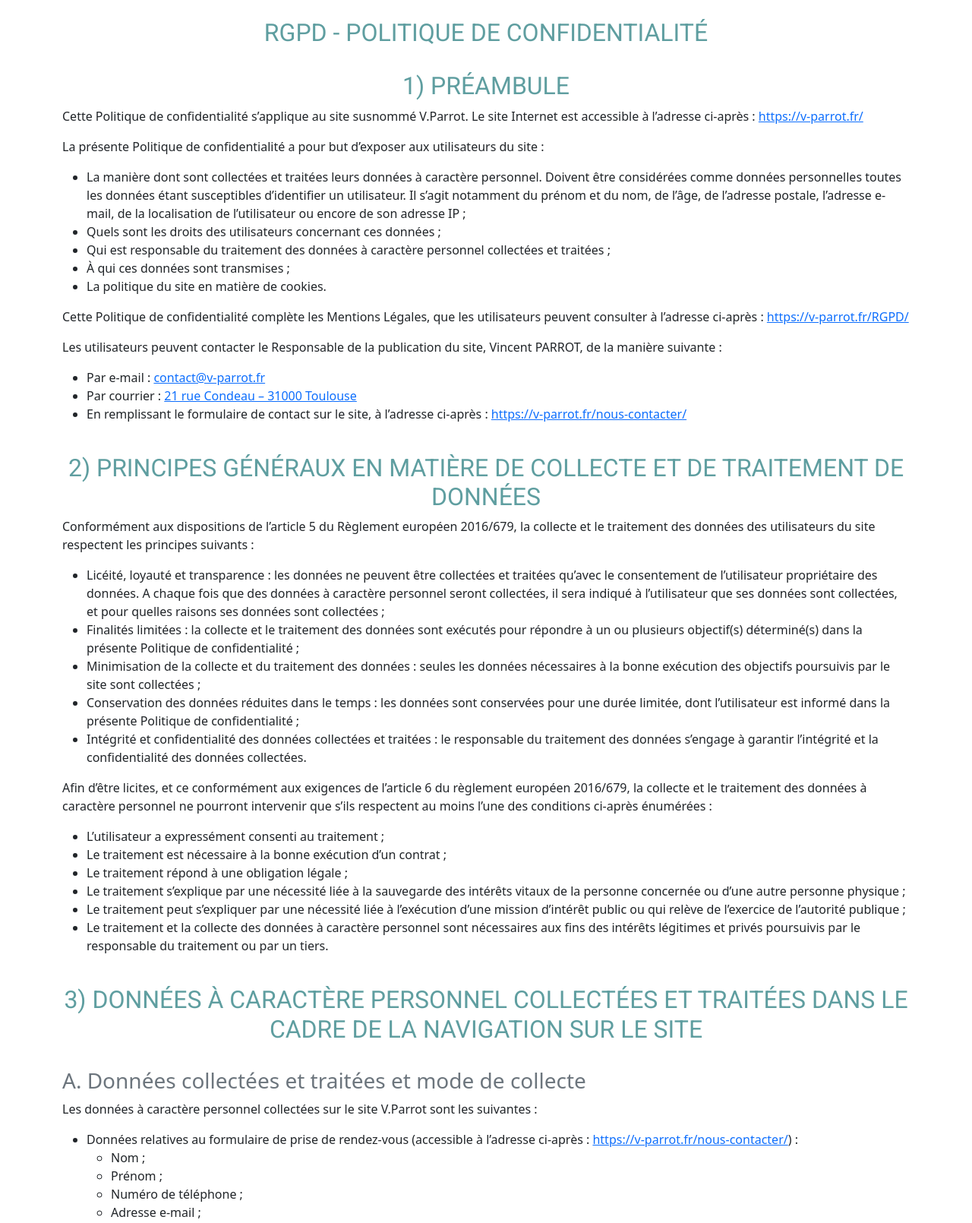
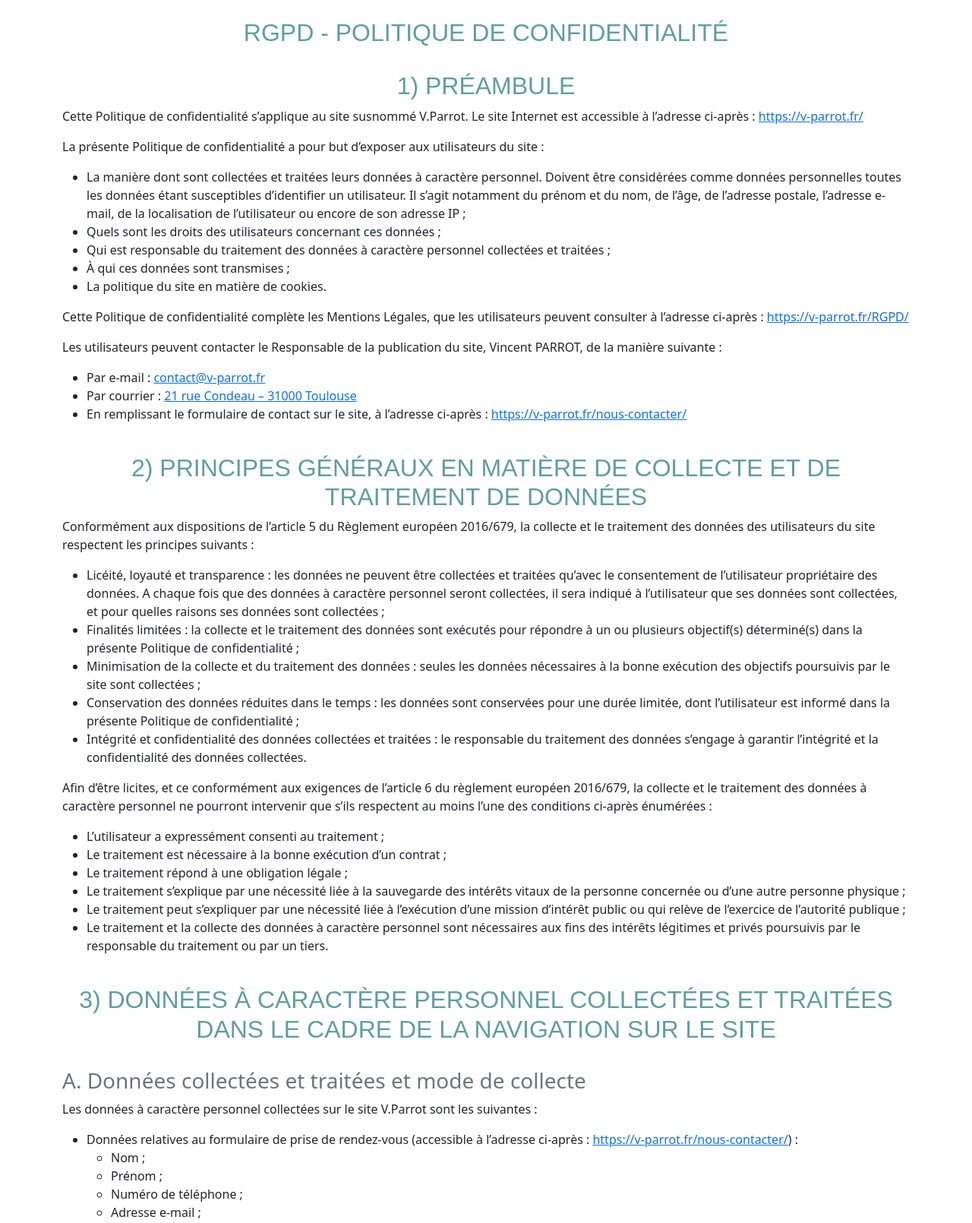
Before and after one commit to elodiealix91620/ECF-garage-Juillet-2023, a PHP site: page /RGPD.php in a window 1280 px wide. Shown: the part 211-1821 px from the top of the page at 76% size. Run offline with PHP 8.4, Linux system fonts and the light colour scheme; data that the repository does not hold is empty; some libraries are stand-ins or nearby versions.

Commit message:
version 18 juillet

```diff
--- a/css/style.css
+++ b/css/style.css
@@ -85,7 +85,7 @@
     color: cadetblue;
     text-align: center;
     text-transform: uppercase;
-    font-family: "Roboto", sans-serif;
+    font-family: "Barlow Condensed", sans-serif;
     font-weight: bold;
     position: relative;
     margin: 25px 0 50px;
--- a/index.php
+++ b/index.php
@@ -14,6 +14,8 @@
 $services = $stmt->get_result();
 
 ?>
+
+
 <main>
     <!--Présentation de l'entreprise-->
     <section class="py-5">
```
Also changed, not shown: readme.md.
